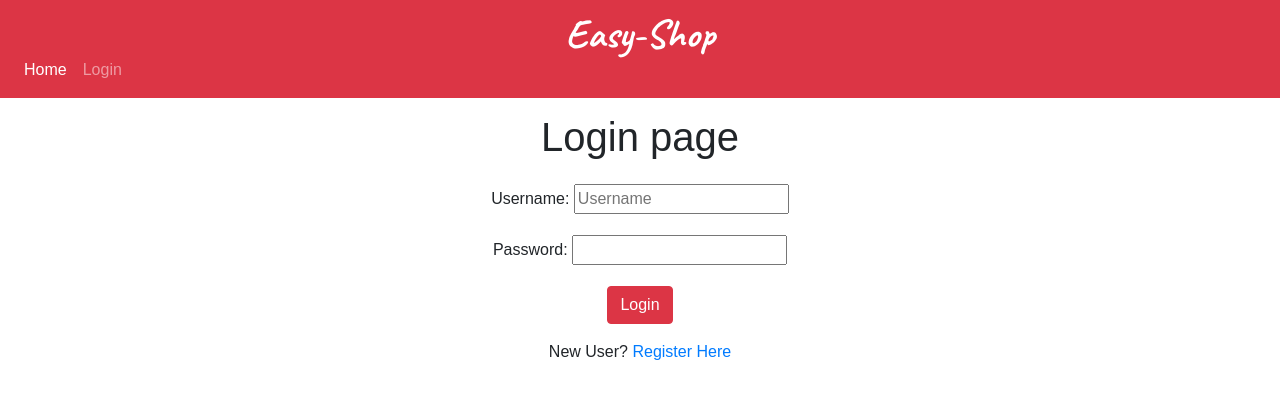
After one commit to luke2705/grocery-app, a Django app: page /login/ in a window 1280 px wide. The commit adds this page. Shown: the top 399 px of the page. Run offline with Django 3.2, Linux system fonts and the light colour scheme; some libraries are stand-ins or nearby versions; some web fonts are replaced.

Commit message:
login and add items

```diff
--- a/easy_shop/easy_shop/urls.py
+++ b/easy_shop/easy_shop/urls.py
@@ -21,6 +21,10 @@ from django.conf import settings
 
 urlpatterns = [
     path('admin/', admin.site.urls),
-    path('',views.indexTV.as_view()),
-    path('order/',views.order, name='order')
+    path('',views.indexTV.as_view(), name='home'),
+    path('order/',views.order, name='order'),
+    path('items/',views.items, name='items'),
+    path('login/',views.user_login, name='user_login'),
+    path('register/',views.register, name='register'),
+    path('logout/', views.user_logout, name='logout'),
 ] + static(settings.MEDIA_URL, document_root=settings.MEDIA_ROOT)
--- a/easy_shop/shoppapp/admin.py
+++ b/easy_shop/shoppapp/admin.py
@@ -2,7 +2,7 @@ from django.contrib import admin
 from shoppapp.models import User, Ingredient, Meal, MealIngredients, Order, OrderIngredients, Location
 
 # Register your models here.
-admin.site.register(User)
+# admin.site.register(User)
 admin.site.register(Ingredient)
 admin.site.register(Meal)
 admin.site.register(MealIngredients)
--- a/easy_shop/shoppapp/views.py
+++ b/easy_shop/shoppapp/views.py
@@ -2,8 +2,13 @@ from django.shortcuts import render
 from django.views.generic import TemplateView
 from shoppapp.models import User, Ingredient, Meal, MealIngredients, Order, OrderIngredients, Location
 import json
-from django.http import HttpResponse
-
+from django.http import HttpResponse, JsonResponse, HttpResponseRedirect
+from django.contrib.auth import authenticate, login, logout
+from django.urls import reverse
+from django.contrib.auth.decorators import login_required
+from django.views.decorators.csrf import csrf_exempt
+from django.db.models import Q
+from easy_shop.forms import UserForm
 
 class indexTV(TemplateView):
     template_name = 'index.html'
@@ -30,7 +35,11 @@ class indexTV(TemplateView):
 
         # create ingredients dict as ingredient:location
         ingredients = {}
-        for ingredient in Ingredient.objects.all():
+        if self.request.user.is_active:
+            queryset = Ingredient.objects.filter(Q(user=None)|Q(user=self.request.user))
+        else:
+            queryset = Ingredient.objects.filter(user=None)
+        for ingredient in queryset:
             ingredients[ingredient.name] = ingredient.location.name
         context['Ingredients'] = ingredients
 
@@ -39,3 +48,58 @@ class indexTV(TemplateView):
 
 def order(request):
     return render(request, 'order.html', context={'cart':json.loads(request.POST['hidden_input'])})
+
+def user_login(request):
+
+    if request.method == 'POST':
+        username = request.POST.get('username')
+        password = request.POST.get('password')
+        user = authenticate(request, username=username, password=password)
+
+        if user:
+            if user.is_active:
+                login(request,user)
+                return HttpResponseRedirect(reverse('home'))
+            else:
+                return HttpResponse("Your account is not active.")
+        else:
+            print("Someone tried to login and failed.")
+            print("They used username: {} and password: {}".format(username,password))
+            return HttpResponse("Invalid login details supplied.")
+
+    else:
+        return render(request, 'login.html', {})
+
+@login_required
+def user_logout(request):
+    logout(request)
+    return HttpResponseRedirect(reverse('home'))
+
+
+def register(request):
+    registered = False
+    if request.method == 'POST':
+        user_form = UserForm(request.POST)
+        if user_form.is_valid():
+            user = user_form.save()
+            user.set_password(user.password)
+            user.save()
+            registered = True
+        else:
+            print(user_form.errors)
+    else:
+        user_form = UserForm()
+
+    return render(request,'registration.html',
+                          {'user_form':user_form,
+                           'registered':registered})
+
+@csrf_exempt
+@login_required
+def items(request):
+    if request.method =='POST':
+        data = json.loads(request.body)
+        location = Location.objects.filter(name=data['location'])[0]
+        item = Ingredient(name=data['item'], location = location)
+        item.save()
+        return JsonResponse({}, status=201, safe=False)
--- a/easy_shop/static/style.css
+++ b/easy_shop/static/style.css
@@ -17,7 +17,8 @@ body{
   /* padding:0 5px 0 5px; */
   cursor: pointer;
   display: inline-block;
-  box-shadow: 0 2px 10px 0 rgba(0, 0, 0, 0.2), 0 1px 2px 0 rgba(0, 0, 0, 0.19);
+  /* box-shadow: 0 2px 10px 0 rgba(0, 0, 0, 0.2), 0 1px 2px 0 rgba(0, 0, 0, 0.19); */
+  box-shadow: 0px 2px 4px 0 rgba(53, 107, 27, 0.77), 0 1px 2px 0 rgba(0, 0, 0, 0.19);
   -webkit-user-select: none; /* Chrome/Safari */
   -moz-user-select: none; /* Firefox */
   -ms-user-select: none; /* IE10+ */
@@ -175,6 +176,23 @@ td{
     padding: 2px 2px 2px 0;
   }
 
+  /* new item flash */
+  @keyframes yellowfade {
+    from {
+      background: rgb(255, 240, 105);
+      /* box-shadow: 0 2px 10px 0 rgba(251, 255, 4, 0.2), 0 1px 2px 0 rgba(251, 255, 0, 0.19) */
+      box-shadow: 0 0 15px 5px rgba(251, 255, 4, 1), 0 0 15px 5px rgba(251, 255, 4, 1);;
+    }
+    to {
+      background: transparent;
+      box-shadow: 0 2px 10px 0 rgba(0, 0, 0, 0.2), 0 1px 2px 0 rgba(0, 0, 0, 0.19)
+    }
+  }
+
+  .item-highlight {
+    animation: yellowfade 1.3s;
+  }
+
   /* The flip card container - set the width and height to whatever you want. We have added the border property to demonstrate that the flip itself goes out of the box on hover (remove perspective if you don't want the 3D effect
 .flip-card {
     background-color: transparent;
--- a/easy_shop/templates/base.html
+++ b/easy_shop/templates/base.html
@@ -12,49 +12,62 @@
     <link rel="stylesheet" href="//maxcdn.bootstrapcdn.com/font-awesome/4.3.0/css/font-awesome.min.css">
     <link rel="stylesheet" href="{% static 'style.css' %}">
     <link href="https://fonts.googleapis.com/css2?family=Cuprum&display=swap" rel="stylesheet">
+    <link href="https://fonts.googleapis.com/css2?family=Caveat:wght@700&display=swap" rel="stylesheet">
     <script src="{% static 'groceries.js' %}"></script>
-    <script src="https://code.jquery.com/jquery-3.3.1.slim.min.js" integrity="sha384-q8i/X+965DzO0rT7abK41JStQIAqVgRVzpbzo5smXKp4YfRvH+8abtTE1Pi6jizo" crossorigin="anonymous"></script>
+    <script  src="https://code.jquery.com/jquery-3.5.1.min.js"  integrity="sha256-9/aliU8dGd2tb6OSsuzixeV4y/faTqgFtohetphbbj0="  crossorigin="anonymous"></script>
+    <!-- <script src="https://code.jquery.com/jquery-3.3.1.slim.min.js" integrity="sha384-q8i/X+965DzO0rT7abK41JStQIAqVgRVzpbzo5smXKp4YfRvH+8abtTE1Pi6jizo" crossorigin="anonymous"></script> -->
     <script src="https://cdnjs.cloudflare.com/ajax/libs/popper.js/1.14.7/umd/popper.min.js" integrity="sha384-UO2eT0CpHqdSJQ6hJty5KVphtPhzWj9WO1clHTMGa3JDZwrnQq4sF86dIHNDz0W1" crossorigin="anonymous"></script>
     <script src="https://stackpath.bootstrapcdn.com/bootstrap/4.3.1/js/bootstrap.min.js" integrity="sha384-JjSmVgyd0p3pXB1rRibZUAYoIIy6OrQ6VrjIEaFf/nJGzIxFDsf4x0xIM+B07jRM" crossorigin="anonymous"></script>
   </head>
   <body>
     <div style="height:98px;"></div>
-    <div class="fixed-top" style='z-index: 1;background-color: #ed3418;transition: background-color 0.5s;'>
+    <div class="fixed-top" style='z-index: 1;background-color: #dc3545;transition: background-color 0.5s;'>
       <!-- <div id='dim' style='position:absolute;z-index:100;width:100%; height:100%;background-color: black; opacity:0; display:block;'></div> -->
-      <div style="height:50px;  color:white;text-align: center;"><h1 style="margin:0; position:relative;top:17px;"><strong>Easy-Shop</strong></h1></div>
-      <nav class="navbar navbar-expand-sm navbar-dark" style=" color:yellow;padding-top:0px">
-        <a class="navbar-brand" href="/">HOME</a>
-            <!-- stub for future features -->
-            <!-- <button class="navbar-toggler d-lg-none" type="button" data-toggle="collapse" data-target="#collapsibleNavId" aria-controls="collapsibleNavId"
-                aria-expanded="false" aria-label="Toggle navigation">
+      <div style="height:50px;  color:white;text-align: center;"><h1 style="margin:0; position:relative;top:10px;font-family: 'Caveat', cursive;"><strong>Easy-Shop</strong></h1></div>
+      <nav class="navbar navbar-expand navbar-dark " style=" color:yellow;padding-top:0px">
+        <button class="navbar-toggler" type="button" data-toggle="collapse" data-target="#navbarSupportedContent" aria-controls="navbarSupportedContent" aria-expanded="false" aria-label="Toggle navigation">
           <span class="navbar-toggler-icon"></span>
         </button>
-            <div class="collapse navbar-collapse" id="collapsibleNavId">
-                <ul class="navbar-nav mr-auto mt-2 mt-lg-0">
-                    <li class="nav-item">
-                        <a class="nav-link" href="#">Add Meals/Items</a>
+
+        <div class="collapse navbar-collapse" id="navbarSupportedContent">
+          <ul class="navbar-nav mr-auto">
+            <li class="nav-item active">
+              <a class="nav-link" href="{%url 'home'%}">Home </a>
+            </li>
+            <!-- <li class="nav-item active">
+              <a class="nav-link" href="{%url 'home'%}">Meals <span class="sr-only">(current)</span></a>
             </li>
             <li class="nav-item">
-                        <a class="nav-link" href="#">Browse Meals</a>
+              <a class="nav-link" href="#">Items</a>
+            </li> -->
+            <li>
+              <hr>
             </li>
+
             <li class="nav-item">
-                      <a class="nav-link" href="#">Friends</a>
+              {% if user.is_authenticated %}
+
+                <!-- <a class="nav-link" href="#">Account Settings</a>
+              </li>
+              <li class="nav-item"> -->
+              <a class="nav-link" href="{% url 'logout' %}">Logout</a>
+            {% else %}
+              <a class="nav-link" href="{% url 'user_login' %}">Login</a>
+            {% endif %}
             </li>
           </ul>
-                <ul class=" navbar-nav ml-auto mt-2 mt-lg-0">
+          <ul class=" navbar-nav ml-auto mt-2 mt-lg-0 d-block d-md-none">
             <li class="nav-item">
-                      <a class="nav-link" href="#">Login</a>
+                <span id='itemcount' class="badge badge-pill badge-light">0</span>
+                <img src="{% static 'shopping-cart.png' %}" style="filter: invert(100%);width:20px;cursor:pointer" alt="not found" onclick="openNav()">
             </li>
-                </ul> -->
-
-            {% block nav_block %}
-            {% endblock %}
+          </ul>
+        </div>
       </nav>
     </div>
 
       {% block body_block %}
       {% endblock %}
 
-
   </body>
 </html>
--- /dev/null
+++ b/easy_shop/templates/login.html
@@ -0,0 +1,25 @@
+{% extends 'base.html' %}
+
+{% block body_block %}
+<div class="container" style="text-align: center;">
+    <h1 style="padding:15px">Login page</h1>
+
+    <form method="POST" action="{% url 'user_login' %}">
+        {% csrf_token %}
+
+        <div class="form-group">
+            <label for="username">Username:</label>
+            <input type="text" name="username" placeholder="Username">
+        </div>
+        <div class="form-group">
+            <label for="password">Password:</label>
+            <input type="password" name="password">
+        </div>
+        <div class="form-group">
+            <button type="submit" class='btn btn-danger' value="Login">Login</button>
+        </div>
+      </form>
+    <p>New User? <a href="{%url 'register'%}">Register Here</a></p>
+</div>
+
+{% endblock%}
```
Also changed, not shown: easy_shop/easy_shop/forms.py (added, +9 -0 lines), easy_shop/shoppapp/models.py (+3 -10 lines), easy_shop/templates/index.html (+80 -27 lines), easy_shop/templates/order.html (+8 -7 lines), easy_shop/templates/registration.html (added, +19 -0 lines). Lines whose indentation alone changed are shown as unchanged.
